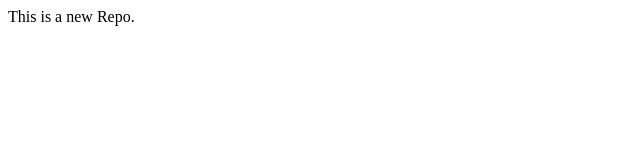
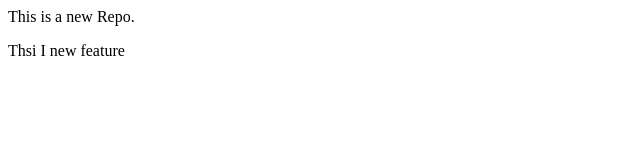
Before and after one commit to tejasch2006-ux/Localrepo, a plain HTML site: page index.html in a window 1280 px wide. Shown: the full height of the page, 0-640 px from the left. Drawn offline with Linux system fonts and the light colour scheme.

Commit message:
Add New feature

```diff
--- a/index.html
+++ b/index.html
@@ -1 +1,2 @@
 <P>This is a new Repo.</P>
+<p>Thsi I new feature</p>
```
